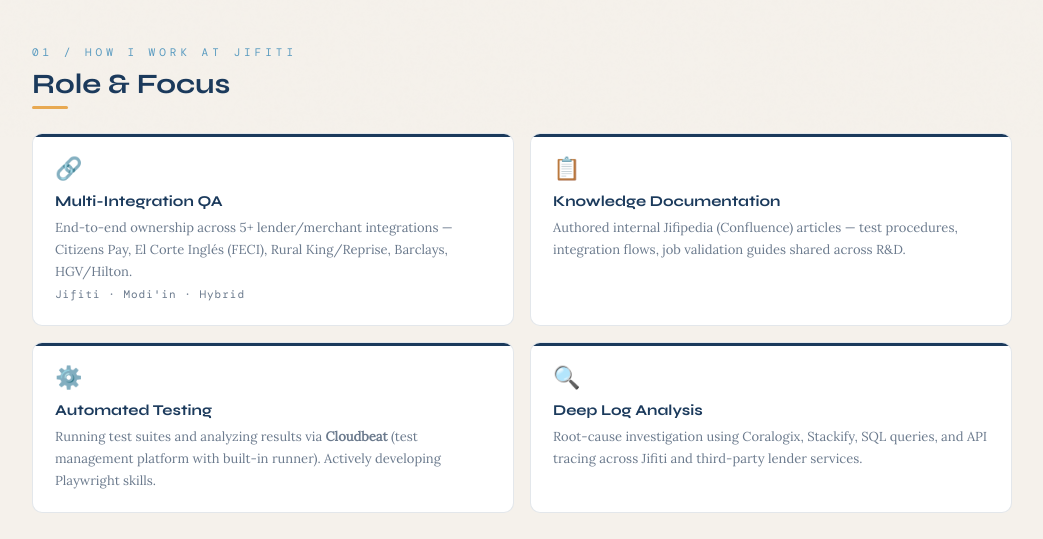
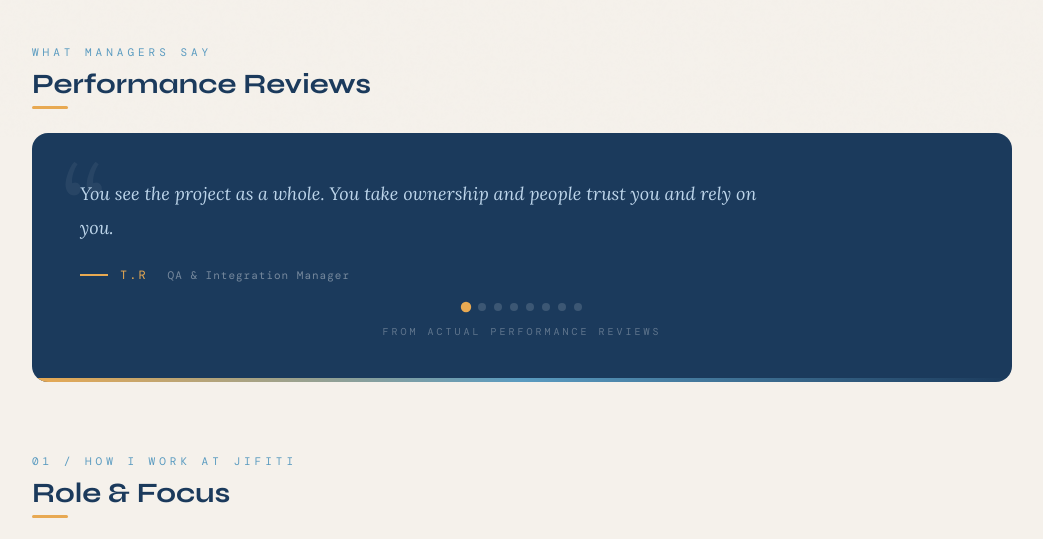
Before and after one commit to aviorh-world/QAME, a plain HTML site: page about.html in a window 1280 px wide. Shown: the part 663-1202 px from the top of the page, without its empty margins (118-1161 px from the left). Drawn offline with nearby package versions, Linux system fonts and the light colour scheme; a web font is replaced by a local one.

Commit message:
Add files via upload

```diff
--- a/about.html
+++ b/about.html
@@ -114,7 +114,28 @@ main{max-width:1100px;margin:0 auto;padding:60px;position:relative;z-index:1;}
   .phil-grid{grid-template-columns:1fr;}
   .hi-grid{grid-template-columns:1fr;}
   .intro-stats{gap:18px;}
-}</style>
+}
+  /* TESTIMONIALS */
+  .testimonials{margin-bottom:72px;}
+  .testimonial-card{background:var(--navy);border-radius:16px;padding:44px 48px;position:relative;overflow:hidden;min-height:200px;display:flex;flex-direction:column;justify-content:center;}
+  .testimonial-card::before{content:'\201C';position:absolute;top:16px;left:28px;font-family:'Lora',serif;font-size:120px;color:rgba(255,255,255,0.06);line-height:1;pointer-events:none;}
+  .testimonial-card::after{content:'';position:absolute;bottom:0;left:0;right:0;height:4px;background:linear-gradient(90deg,var(--accent) 0%,var(--sky) 50%,transparent 100%);}
+  .testimonial-quote{font-family:'Lora',serif;font-style:italic;font-size:18px;line-height:1.9;color:var(--ice);opacity:0;transform:translateY(12px);transition:opacity .6s ease, transform .6s ease;max-width:680px;}
+  .testimonial-quote.active{opacity:1;transform:translateY(0);}
+  .testimonial-author{margin-top:22px;display:flex;align-items:center;gap:12px;opacity:0;transition:opacity .5s ease .2s;}
+  .testimonial-author.active{opacity:1;}
+  .testimonial-author-line{width:28px;height:2px;background:var(--accent);}
+  .testimonial-author-name{font-family:'DM Mono',monospace;font-size:12px;letter-spacing:2px;text-transform:uppercase;color:var(--accent);}
+  .testimonial-author-role{font-family:'DM Mono',monospace;font-size:11px;color:rgba(255,255,255,0.4);letter-spacing:1px;margin-left:8px;}
+  .testimonial-dots{display:flex;gap:8px;margin-top:20px;justify-content:center;}
+  .testimonial-dot{width:8px;height:8px;border-radius:50%;background:rgba(255,255,255,0.15);transition:background .3s,transform .3s;cursor:pointer;}
+  .testimonial-dot.active{background:var(--accent);transform:scale(1.3);}
+  .testimonial-label{font-family:'DM Mono',monospace;font-size:10px;letter-spacing:3px;text-transform:uppercase;color:rgba(255,255,255,0.3);text-align:center;margin-top:14px;}
+  @media(max-width:768px){
+    .testimonial-card{padding:32px 24px;min-height:180px;}
+    .testimonial-quote{font-size:16px;}
+  }
+</style>
 </head>
 <body>
 <div class="site-topbar">
@@ -144,6 +165,22 @@ main{max-width:1100px;margin:0 auto;padding:60px;position:relative;z-index:1;}
     <div><div class="i-stat-n">4</div><div class="i-stat-l">Companies</div></div>
     <div><div class="i-stat-n">5+</div><div class="i-stat-l">Integrations</div></div>
     <div><div class="i-stat-n">&infin;</div><div class="i-stat-l">Bugs Found</div></div>
+  </div>
+</div>
+
+
+<div class="testimonials fade-in" style="animation-delay:.03s">
+  <div class="s-label">What Managers Say</div>
+  <div class="s-title">Performance Reviews</div>
+  <div class="testimonial-card">
+    <div class="testimonial-quote active" id="tq"></div>
+    <div class="testimonial-author active" id="ta">
+      <div class="testimonial-author-line"></div>
+      <span class="testimonial-author-name" id="tan"></span>
+      <span class="testimonial-author-role" id="tar"></span>
+    </div>
+    <div class="testimonial-dots" id="tdots"></div>
+    <div class="testimonial-label">From actual performance reviews</div>
   </div>
 </div>
 
@@ -308,6 +345,60 @@ var obs=new IntersectionObserver(function(e){
 document.querySelectorAll('.fade-in').forEach(function(el){
   el.style.animationPlayState='paused'; obs.observe(el);
 });
+
+// ── Testimonials ──
+var quotes = [
+  {text: "You see the project as a whole. You take ownership and people trust you and rely on you.", author: "T.R", role: "QA & Integration Manager"},
+  {text: "Avior has made great progress in automation testing by starting to write automation tests, which has added value to the team\u2019s testing efforts.", author: "A.S", role: "Software Team Leader"},
+  {text: "He has developed a strong understanding of the overall system, including logs and database management, which has contributed to his thorough testing approach.", author: "A.S", role: "Software Team Leader"},
+  {text: "You are a great QA engineer and team player. You have great time management.", author: "T.R", role: "QA & Integration Manager"},
+  {text: "Creating the E2E template was a huge win.", author: "T.R", role: "QA & Integration Manager"},
+  {text: "He has become the team\u2019s expert on F***, providing valuable insights and expertise. His contribution in this area is greatly appreciated.", author: "A.S", role: "Software Team Leader"},
+  {text: "You write high quality automation requirements.", author: "T.R", role: "QA & Integration Manager"},
+  {text: "He actively engages with the developers\u2019 pull requests to gain more context, helping him better understand the development process and improving the quality of his testing.", author: "A.S", role: "Software Team Leader"},
+];
+var qi = 0;
+var tq = document.getElementById('tq');
+var ta = document.getElementById('ta');
+var tan_ = document.getElementById('tan');
+var tar_ = document.getElementById('tar');
+var tdots = document.getElementById('tdots');
+// Build dots
+quotes.forEach(function(_, i) {
+  var d = document.createElement('div');
+  d.className = 'testimonial-dot' + (i === 0 ? ' active' : '');
+  d.onclick = function() { goTo(i); };
+  tdots.appendChild(d);
+});
+function showQuote(i) {
+  tq.textContent = quotes[i].text;
+  tan_.textContent = quotes[i].author;
+  tar_.textContent = quotes[i].role;
+  tq.classList.add('active');
+  ta.classList.add('active');
+  tdots.querySelectorAll('.testimonial-dot').forEach(function(d, j) {
+    d.classList.toggle('active', j === i);
+  });
+}
+function goTo(i) {
+  tq.classList.remove('active');
+  ta.classList.remove('active');
+  qi = i;
+  setTimeout(function() { showQuote(qi); }, 400);
+  clearInterval(tInterval);
+  tInterval = setInterval(nextQuote, 8000);
+}
+function nextQuote() {
+  tq.classList.remove('active');
+  ta.classList.remove('active');
+  setTimeout(function() {
+    qi = (qi + 1) % quotes.length;
+    showQuote(qi);
+  }, 400);
+}
+showQuote(0);
+var tInterval = setInterval(nextQuote, 8000);
+
 </script>
 </body>
 </html>
```
